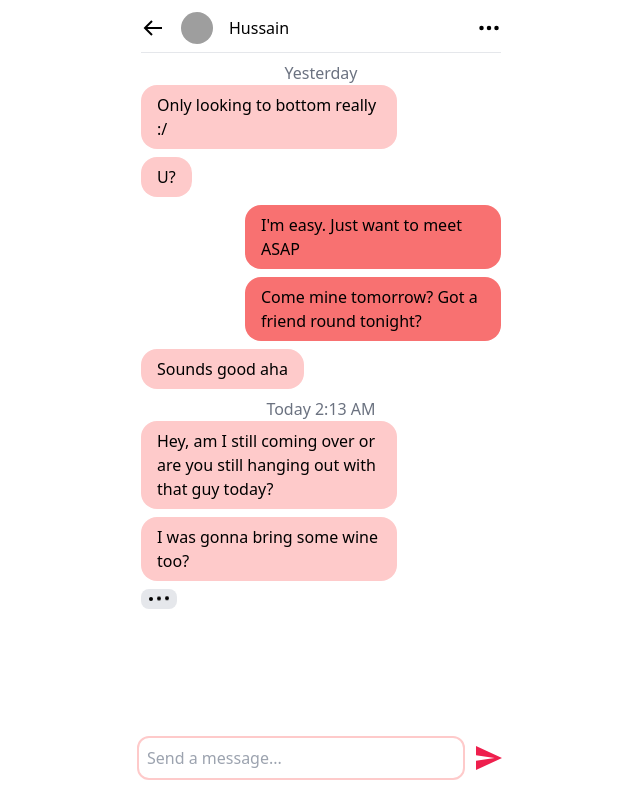
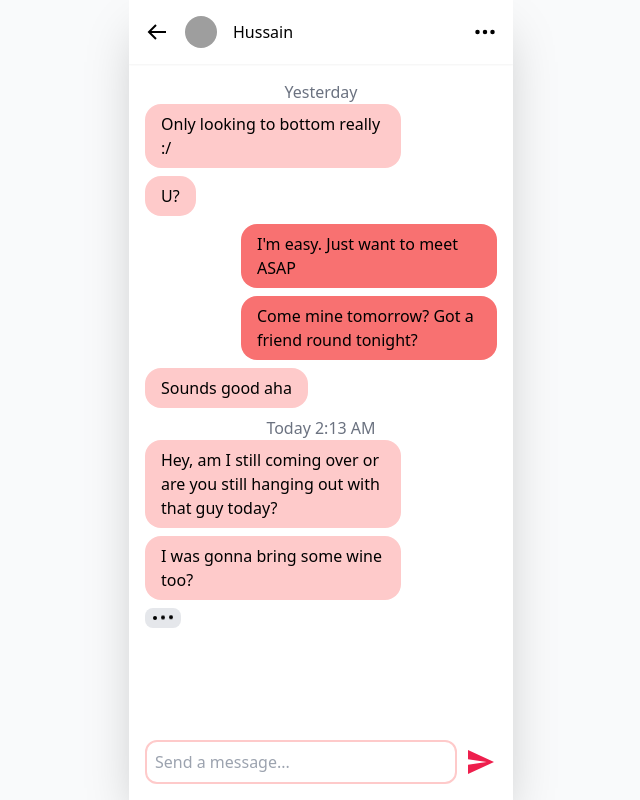
Before and after one commit to jdjfisher/ember, a Next.js app: page /chats/1 in a window 1280 px wide. Shown: the whole page, without its empty margins (319-959 px from the left). Built offline with nearby package versions, Linux system fonts and the light colour scheme; grey boxes are pictures that could not be loaded.

Commit message:
CSS heights patch

```diff
--- a/app/(tabs)/layout.tsx
+++ b/app/(tabs)/layout.tsx
@@ -15,7 +15,7 @@ export default function TabLayout({ children }: Props) {
 
   return (
     <>
-      <section className="grid grid-cols-3 items-center p-3">
+      <section className="grid grid-cols-3 items-center p-3 shadow-sm">
         <h1 className="select-none text-center col-start-2 text-lg font-bold text-[#EE1F4D] items-start">
           <button type="button" onClick={refresh}>
             Ember
@@ -27,7 +27,7 @@ export default function TabLayout({ children }: Props) {
         </Link>
       </section>
 
-      <section className="flex flex-1">{children}</section>
+      <section className="overflow-y-auto flex-1">{children}</section>
 
       <NavTabs />
     </>
--- a/app/(tabs)/page.tsx
+++ b/app/(tabs)/page.tsx
@@ -5,10 +5,12 @@ import { profilesToSwipe } from '@/lib/profiles';
 
 export default function Home() {
   return (
-    <div className="relative mx-4 my-2 w-full rounded-3xl bg-[#EE1F4D]">
-      {profilesToSwipe.map((profile) => (
-        <SwipeCard profile={profile} key={profile.id} />
-      ))}
+    <div className="h-full p-5">
+      <div className="relative h-full overflow-hidden rounded-3xl bg-[#ee1f4c0a]">
+        {profilesToSwipe.map((profile) => (
+          <SwipeCard profile={profile} key={profile.id} />
+        ))}
+      </div>
     </div>
   );
 }
--- a/app/(tabs)/profile/page.tsx
+++ b/app/(tabs)/profile/page.tsx
@@ -5,7 +5,7 @@ import { ProfileDetail } from '@/components/ProfileDetail';
 
 export default function Profile() {
   return (
-    <div className="p-5 w-full">
+    <div className="p-5">
       <ProfileDetail profile={hugo} />
     </div>
   );
--- a/app/chats/[id]/page.tsx
+++ b/app/chats/[id]/page.tsx
@@ -73,8 +73,8 @@ export default function Chat({ params }: any) {
   }, [scriptIndex]);
 
   return (
-    <div className="relative space-y-2 p-3" style={{ height: windowHeight }}>
-      <div className="flex items-center gap-4">
+    <div className="flex flex-col" style={{ height: windowHeight }}>
+      <div className="flex items-center gap-4 sticky top-0 bg-white shadow-sm p-4">
         <Link href="/chats">
           <BiArrowBack size={24} />
         </Link>
@@ -94,16 +94,14 @@ export default function Chat({ params }: any) {
         <BsThreeDots size={24} className="ml-auto" />
       </div>
 
-      <hr />
-
-      <div className="space-y-2">
+      <div className="flex-1 space-y-2 overflow-y-auto p-4">
         {messages.map((message, i) => (
           <Message message={message} key={i} />
         ))}
         {isTyping && <Typing />}
       </div>
 
-      <section className="absolute bottom-5 left-0 w-full px-2">
+      <section className="p-4">
         <MessageForm onMessage={onMessage} />
       </section>
     </div>
--- a/app/layout.tsx
+++ b/app/layout.tsx
@@ -14,9 +14,9 @@ export default function RootLayout({ children }: Props) {
     <html lang="en">
       <link rel="manifest" href="/manifest.json" />
 
-      <body className="mx-auto grid h-screen max-w-sm items-center overflow-x-hidden">
+      <body className="mx-auto grid h-screen max-w-sm items-center bg-gray-50">
         {/* Hide overflow to disable pull-to-refresh */}
-        <main className="flex h-full max-h-[60rem] flex-col justify-between overflow-x-hidden overflow-y-hidden">
+        <main className="h-full max-h-[60rem] flex flex-col overflow-hidden bg-white shadow-2xl">
           {children}
         </main>
       </body>
--- a/components/ChatCard.tsx
+++ b/components/ChatCard.tsx
@@ -8,7 +8,7 @@ interface Props {
 
 export default function ChatCard({ profile }: Props) {
   return (
-    <Link href={`/chats/${profile.id}`} className="flex  items-center gap-4 px-5 py-3">
+    <Link href={`/chats/${profile.id}`} className="flex items-center gap-4 px-5 py-3">
       <Image
         src={profile.imageUrls[0]!}
         alt={profile.name}
--- a/components/NavTabs.tsx
+++ b/components/NavTabs.tsx
@@ -29,9 +29,9 @@ export default function NavTabs() {
   const pathname = usePathname();
 
   return (
-    <nav className=" flex justify-around gap-1">
+    <nav className="flex justify-around gap-1 bg-white shadow-2xl py-6">
       {tabs.map((tab) => (
-        <Link href={tab.href} key={tab.href} className="flex w-full justify-center py-8 ">
+        <Link href={tab.href} key={tab.href} className="flex justify-center">
           <tab.icon size={24} color={pathname === tab.href ? 'black' : 'gray'} />
         </Link>
       ))}
--- a/components/ProfileDetail.tsx
+++ b/components/ProfileDetail.tsx
@@ -30,9 +30,9 @@ export function ProfileDetail({ profile }: Props) {
   };
 
   return (
-    <div className="flex h-full flex-col gap-2">
+    <div className="h-full space-y-2">
       <div
-        className="flex-1 select-none justify-between rounded-3xl border-2 p-4 text-white"
+        className="h-[30rem] select-none rounded-3xl border-2 p-4 text-white"
         onClick={onClick}
         style={style}
       >
@@ -57,7 +57,7 @@ export function ProfileDetail({ profile }: Props) {
         </div>
       </div>
 
-      <div className="flex flex-row space-x-2">
+      <div className="flex gap-2">
         <div>
           <FaHouseUser size={25} />
         </div>
@@ -73,7 +73,7 @@ export function ProfileDetail({ profile }: Props) {
         <div className="whitespace-pre-line">{profile.aboutMe}</div>
       </div>
 
-      <div className="flex flex-row space-x-2">
+      <div className="flex gap-2">
         <div>
           <MdInterests size={25} />
         </div>
@@ -83,7 +83,7 @@ export function ProfileDetail({ profile }: Props) {
       </div>
 
       <div>
-        <div className="flex flex-row space-x-3">
+        <div className="flex gap-3">
           {profile.interests.map((item) => (
             <div className="rounded border-2 p-1" key={item}>
               {item}
```
